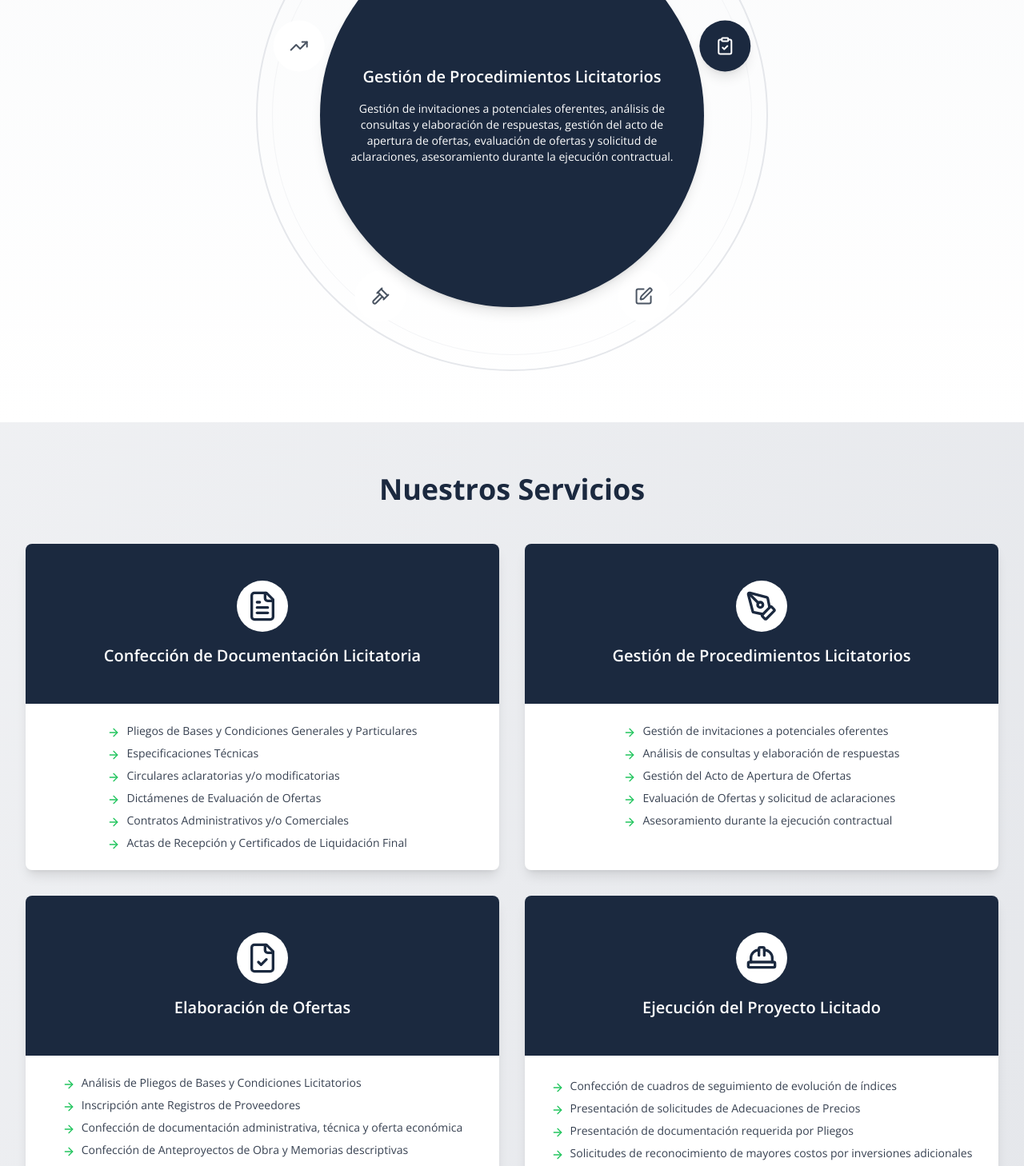
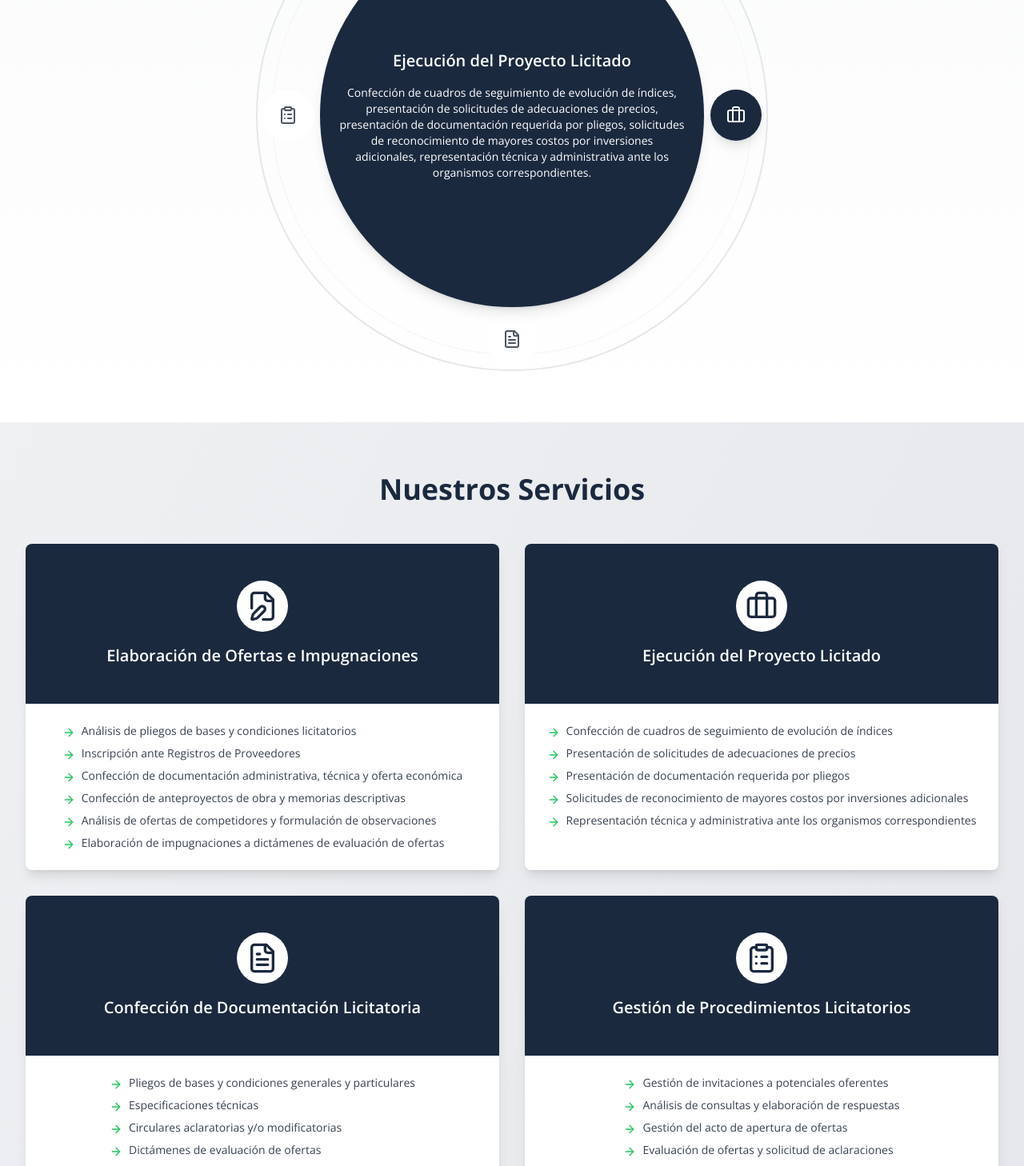
Before and after one commit to marianoberton/inted-web, a Next.js app: page /consultoria-licitaciones in a window 1280 px wide. Shown: the part 980-2438 px from the top of the page at 80% size. Built offline with nearby package versions, Linux system fonts and the light colour scheme.

Commit message:
update 29/11

```diff
--- a/src/app/components/HeroSection.jsx
+++ b/src/app/components/HeroSection.jsx
@@ -48,7 +48,7 @@ export default function HeroSection() {
           Gestión de proyectos públicos y/o privados
         </h1>
         <p className="text-lg md:text-xl text-white mb-8 max-w-xl">
-          Brindamos asesoramiento integral en gestión de proyectos constructivos y ejecución de contrataciones públicas y/o privadas
+          Brindamos asesoramiento integral en gestión de proyectos constructivos y ejecución de contrataciones públicas y/o privadas.
         </p>
       </div>
     </div>
--- a/src/app/components/IconShowcase.js
+++ b/src/app/components/IconShowcase.js
@@ -5,7 +5,7 @@ import { motion, AnimatePresence } from 'framer-motion'
 import {
   Building,
   Briefcase,
-  FileCheck,
+  PenLine,
   Ruler,
   Hammer,
   HardHat,
@@ -16,7 +16,7 @@ import {
 const Icons = {
   Building,
   Briefcase,
-  FileCheck,
+  PenLine,
   Ruler,
   Hammer,
   HardHat,
@@ -26,26 +26,26 @@ const Icons = {
 
 const services = [
   {
-    icon: 'Building',
+    icon: 'Briefcase',
     title: "Análisis de Factibilidad del Proyecto Constructivo",
     content:
       "Análisis integral de aspectos morfológicos e interiorismo del anteproyecto, evaluación de usos requeridos, verificación de disposiciones del Código Urbanístico y de Edificación, informe de factibilidad de proyecto constructivo.",
   },
   {
-    icon: 'Briefcase',
+    icon: 'PenLine',
     title: "Plano de Etapa de Proyecto y Permiso de Obra Civil",
     content:
       "Adecuación de planos de arquitectura al formato municipal, tramitación de informes de dominio y certificados de aptitud ambiental, modificaciones de proyectos, seguimiento continuo del trámite con informes semanales.",
   },
   {
-    icon: 'FileCheck',
-    title: "Planos de Instalaciones (Incendios, Sanitaria, Eléctrica, etc.)",
+    icon: 'Building',
+    title: "Planos de Instalaciones (Incendios, Sanitaria, Eléctrica, Ventilación, Mecánica/Electromecánica)",
     content:
-      "Adecuación de los planos de instalaciones al formato municipal, tramitación de informes de dominio y Certificados de Aptitud Ambiental, seguimiento continuo del trámite e informes de subsanaciones, conforme de obra de instalaciones.",
+      "Adecuación de los planos de instalaciones al formato municipal, tramitación de informes de dominio y certificados de aptitud ambiental, seguimiento continuo del trámite e informes de subsanaciones, conforme de obra de instalaciones.",
   },
   {
     icon: 'Ruler',
-    title: "Plano de Mensura y Unificación",
+    title: "Plano de Mensura y Unificación Parcelaria",
     content:
       "Adecuación del plano a formato municipal, tramitación de informes de dominio, informe de subsanaciones y adecuaciones correspondientes, seguimiento continuo del trámite con informes de situación semanal.",
   },
@@ -59,13 +59,13 @@ const services = [
     icon: 'HardHat',
     title: "Portal Director de Obra",
     content:
-      "Gestión de trámites de excavaciones, gestión de trámites de demoliciones, solicitud de alta de obra, cartel de obra, AVO 1, 2 y 3, seguimiento continuo del trámite con informes semanales.",
+      "Gestión de trámites de solicitud de excavaciones, demoliciones, alta de obra, cartel de obra, AVO 1, 2 y 3, seguimiento continuo del trámite con informes semanales",
   },
   {
     icon: 'Home',
     title: "Conforme a Obra (AVO 4)",
     content:
-      "Adecuación de planos de arquitectura de obra ejecutada a formato municipal, tramitación de informes de dominio y certificados de aptitud ambiental, regularización de Obra en Contravención y Ajuste de Obra, seguimiento continuo del trámite con reportes semanales.",
+      "Adecuación de planos de arquitectura de obra ejecutada a formato municipal, tramitación de informes de dominio y certificados de aptitud ambiental, regularización de obra en contravención y ajuste de obra, seguimiento continuo del trámite con reportes semanales.",
   },
   {
     icon: 'Layers',
--- a/src/app/components/IconShowcaseLicitaciones.js
+++ b/src/app/components/IconShowcaseLicitaciones.js
@@ -2,41 +2,42 @@
 
 import React, { useState, useEffect } from 'react'
 import { motion, AnimatePresence } from 'framer-motion'
-import { FileText, ClipboardCheck, Edit, Gavel, TrendingUp } from 'lucide-react'
+import { FileText, PenTool, FileCheck, HardHat, FileEdit, Briefcase, ClipboardList } from 'lucide-react'
 
 const Icons = {
   FileText,
-  ClipboardCheck,
-  Edit,
-  Gavel,
-  TrendingUp,
+  PenTool,
+  FileCheck,
+  HardHat,
+  FileEdit,
+  Briefcase,
+  ClipboardList,
 }
 
 const licitacionesServices = [
   {
+    icon: 'FileEdit',
+    title: "Elaboración de Ofertas e Impugnaciones",
+    content:
+      "Análisis de pliegos de bases y condiciones licitatorios, inscripción ante Registros de Proveedores, confección de documentación administrativa, técnica y oferta económica, confección de anteproyectos de obra y memorias descriptivas, análisis de ofertas de competidores y formulación de observaciones, elaboración de impugnaciones a dictámenes de evaluación de ofertas.",
+  },
+  {
+    icon: 'Briefcase',
+    title: "Ejecución del Proyecto Licitado",
+    content:
+      "Confección de cuadros de seguimiento de evolución de índices, presentación de solicitudes de adecuaciones de precios, presentación de documentación requerida por pliegos, solicitudes de reconocimiento de mayores costos por inversiones adicionales, representación técnica y administrativa ante los organismos correspondientes.",
+  },
+  {
     icon: 'FileText',
     title: "Confección de Documentación Licitatoria",
-    content: "Elaboración de pliegos de bases y condiciones generales y particulares, especificaciones técnicas, circulares aclaratorias y/o modificatorias, dictámenes de evaluación de ofertas, contratos administrativos y/o comerciales, actas de recepción y certificados de liquidación final.",
+    content:
+      "Pliegos de bases y condiciones generales y particulares, especificaciones técnicas, circulares aclaratorias y/o modificatorias, dictámenes de evaluación de ofertas, contratos administrativos y/o comerciales, actas de recepción y certificados de liquidación final.",
   },
   {
-    icon: 'ClipboardCheck',
+    icon: 'ClipboardList',
     title: "Gestión de Procedimientos Licitatorios",
-    content: "Gestión de invitaciones a potenciales oferentes, análisis de consultas y elaboración de respuestas, gestión del acto de apertura de ofertas, evaluación de ofertas y solicitud de aclaraciones, asesoramiento durante la ejecución contractual.",
-  },
-  {
-    icon: 'Edit',
-    title: "Elaboración de Ofertas",
-    content: "Análisis de pliegos de bases y condiciones licitatorios, inscripción ante registros de proveedores, confección de documentación administrativa, técnica y oferta económica, confección de anteproyectos de obra y memorias descriptivas, análisis de ofertas de competidores y formulación de observaciones.",
-  },
-  {
-    icon: 'Gavel',
-    title: "Elaboración de Impugnaciones",
-    content: "Asesoría para la elaboración de impugnaciones fundamentadas, evaluación de dictámenes y formulación de objeciones basadas en el análisis detallado de las ofertas.",
-  },
-  {
-    icon: 'TrendingUp',
-    title: "Ejecución del Proyecto Licitado",
-    content: "Confección de cuadros de seguimiento de evolución de índices, presentación de solicitudes de adecuaciones de precios, presentación de documentación requerida por pliegos, y solicitudes de reconocimiento de mayores costos por inversiones adicionales.",
+    content:
+      "Gestión de invitaciones a potenciales oferentes, análisis de consultas y elaboración de respuestas, gestión del acto de apertura de ofertas, evaluación de ofertas y solicitud de aclaraciones, asesoramiento durante la ejecución contractual.",
   },
 ]
 
@@ -75,7 +76,7 @@ export default function LicitacionesServiceShowcase() {
 
   return (
     <div className="relative container mx-auto py-16 flex flex-col items-center bg-gradient-to-b from-gray-50 to-white px-4">
-      <h2 className="text-3xl font-bold mb-8 text-center text-gray-800">Área de Licitaciones</h2>
+      <h2 className="text-3xl font-bold mb-8 text-center text-gray-800">Nuestros Servicios</h2>
 
       <div
         className={`relative flex items-center justify-center ${
@@ -106,7 +107,7 @@ export default function LicitacionesServiceShowcase() {
                 transform: `translate(${x}px, ${y}px)`,
                 width: isMobile ? '42px' : '64px',
                 height: isMobile ? '42px' : '64px',
-                border: isMobile ? '2px solid #E5E7EB' : 'none', // Borde en mobile
+                border: isMobile ? '2px solid #E5E7EB' : 'none',
               }}
             >
               {Icon && (
--- a/src/app/components/Navbar.jsx
+++ b/src/app/components/Navbar.jsx
@@ -75,7 +75,7 @@ export default function Navbar() {
           isMobile ? "py-1" : "py-2"
         } flex items-center justify-between`}
       >
-        <div className={`${isMobile ? "w-24" : "w-28 md:w-36"}`}>
+        <div className={`${isMobile ? "w-24" : "w-28 md:w-44"}`}>
           <Link href="/">
             <Image
               src={
@@ -88,8 +88,8 @@ export default function Navbar() {
                   : "/images/blanco2.png"
               }
               alt="Logo"
-              width={isMobile ? 80 : 180}
-              height={isMobile ? 40 : 90}
+              width={isMobile ? 80 : 200}
+              height={isMobile ? 40 : 100}
             />
           </Link>
         </div>
--- a/src/app/components/TenderData.js
+++ b/src/app/components/TenderData.js
@@ -123,7 +123,7 @@ export default function TenderPreview() {
   return (
     <div id="tender-preview" className="bg-white py-16">
       <div className="container mx-auto px-4">
-        <h2 className="text-3xl font-bold text-[#1b293f] mb-8 text-center">Licitaciones por Categoría</h2>
+        <h2 className="text-3xl font-bold text-[#1b293f] mb-8 text-center">Licitaciones Activas por Categoría</h2>
         <div className="relative">
           <AnimatePresence mode="wait">
             {tenderData.length > 0 && (
--- a/src/app/components/practice-areas.jsx
+++ b/src/app/components/practice-areas.jsx
@@ -4,7 +4,7 @@ import React from "react"
 import { motion, AnimatePresence } from "framer-motion"
 import Image from "next/image"
 import Link from "next/link"
-import { FileText, PenTool, FileCheck, Building, Ruler, Clipboard, ArrowRight } from 'lucide-react'
+import { Briefcase, PenLine, HardHat, ArrowRight, FileEdit, ClipboardList } from 'lucide-react'
 import { Button } from "./ui/button"
 
 const PracticeArea = ({ title, image, link, services }) => (
@@ -26,6 +26,7 @@ const PracticeArea = ({ title, image, link, services }) => (
     </div>
     <div className="absolute inset-0 flex flex-col items-center justify-center p-6 transition-all duration-300 group-hover:justify-end">
       <h3 className="text-3xl font-bold text-white mb-4 text-center transition-all duration-300 group-hover:mb-8">{title}</h3>
+      <div className="hidden group-hover:flex flex-col items-center space-y-4 w-full max-w-md mx-auto">
         <AnimatePresence>
           {services.map((service, index) => (
             <motion.div
@@ -34,12 +35,13 @@ const PracticeArea = ({ title, image, link, services }) => (
               animate={{ opacity: 1, y: 0 }}
               exit={{ opacity: 0, y: -20 }}
               transition={{ duration: 0.3, delay: index * 0.1 }}
-            className="hidden group-hover:block"
+              className="w-full"
             >
               <ServiceIcon {...service} />
             </motion.div>
           ))}
         </AnimatePresence>
+      </div>
       <motion.div
         initial={{ opacity: 0, y: 20 }}
         animate={{ opacity: 1, y: 0 }}
@@ -59,11 +61,13 @@ const PracticeArea = ({ title, image, link, services }) => (
 )
 
 const ServiceIcon = ({ icon: Icon, title }) => (
-  <div className="flex items-center text-white mb-3">
-    <div className="bg-white/20 p-2 rounded-full mr-3">
+  <div className="flex items-center text-white">
+    {/* Contenedor del icono */}
+    <div className="bg-white/20 p-2 rounded-full flex items-center justify-center w-10 h-10 flex-shrink-0">
       {Icon && <Icon className="w-5 h-5" />}
     </div>
-    <span className="text-sm">{title}</span>
+    {/* Contenedor del texto */}
+    <span className="text-sm ml-4">{title}</span>
   </div>
 )
 
@@ -74,9 +78,9 @@ export default function PracticeAreas() {
       image: "/images/1678385453066.jpg",
       link: "/consultoria-licitaciones",
       services: [
-        { icon: FileText, title: "Confección de Documentación Licitatoria" },
-        { icon: PenTool, title: "Gestión de Procedimientos Licitatorios" },
-        { icon: FileCheck, title: "Elaboración de Ofertas" }
+        { icon: FileEdit, title: "Elaboración de Ofertas e Impugnaciones" },
+        { icon: Briefcase, title: "Ejecución del Proyecto Licitado" },
+        { icon: ClipboardList, title: "Gestión de Procedimientos Licitatorios" },
       ]
     },
     {
@@ -84,9 +88,9 @@ export default function PracticeAreas() {
       image: "/images/pexels-photo-3525541.jpeg",
       link: "/proyectos-constructivos",
       services: [
-        { icon: Building, title: "Análisis de Factibilidad del Proyecto Constructivo" },
-        { icon: Ruler, title: "Plano de Mensura y Unificación" },
-        { icon: Clipboard, title: "Plano de Demolición" }
+        { icon: Briefcase, title: "Análisis de Factibilidad del Proyecto Constructivo" },
+        { icon: PenLine, title: "Plano de Etapa de Proyecto y Permiso de Obra Civil" },
+        { icon: HardHat, title: "Portal Director de Obra" }
       ]
     }
   ]
--- a/src/app/consultoria-licitaciones/page.js
+++ b/src/app/consultoria-licitaciones/page.js
@@ -2,56 +2,58 @@
 
 import React from "react";
 import { motion } from "framer-motion";
-import { FileText, PenTool, FileCheck, HardHat, ArrowRight } from "lucide-react";
+import { FileText, FileEdit, Briefcase, ClipboardList, ArrowRight } from "lucide-react";
 import IconShowcaseLicitaciones from "../components/IconShowcaseLicitaciones"; // Asegúrate de que el archivo exista y esté correctamente nombrado
 
 const servicios = [
   {
+    icon: FileEdit,
+    title: "Elaboración de Ofertas e Impugnaciones",
+    details: [
+      "Análisis de pliegos de bases y condiciones licitatorios",
+      "Inscripción ante Registros de Proveedores",
+      "Confección de documentación administrativa, técnica y oferta económica",
+      "Confección de anteproyectos de obra y memorias descriptivas",
+      "Análisis de ofertas de competidores y formulación de observaciones",
+      "Elaboración de impugnaciones a dictámenes de evaluación de ofertas",
+    ],
+  },
+  {
+    icon: Briefcase,
+    title: "Ejecución del Proyecto Licitado",
+    details: [
+      "Confección de cuadros de seguimiento de evolución de índices",
+      "Presentación de solicitudes de adecuaciones de precios",
+      "Presentación de documentación requerida por pliegos",
+      "Solicitudes de reconocimiento de mayores costos por inversiones adicionales",
+      "Representación técnica y administrativa ante los organismos correspondientes",
+    ],
+  },
+  {
     icon: FileText,
     title: "Confección de Documentación Licitatoria",
     details: [
-      "Pliegos de Bases y Condiciones Generales y Particulares",
-      "Especificaciones Técnicas",
+      "Pliegos de bases y condiciones generales y particulares",
+      "Especificaciones técnicas",
       "Circulares aclaratorias y/o modificatorias",
-      "Dictámenes de Evaluación de Ofertas",
-      "Contratos Administrativos y/o Comerciales",
-      "Actas de Recepción y Certificados de Liquidación Final",
+      "Dictámenes de evaluación de ofertas",
+      "Contratos administrativos y/o comerciales",
+      "Actas de recepción y certificados de liquidación final",
     ],
   },
   {
-    icon: PenTool,
+    icon: ClipboardList,
     title: "Gestión de Procedimientos Licitatorios",
     details: [
       "Gestión de invitaciones a potenciales oferentes",
       "Análisis de consultas y elaboración de respuestas",
-      "Gestión del Acto de Apertura de Ofertas",
-      "Evaluación de Ofertas y solicitud de aclaraciones",
+      "Gestión del acto de apertura de ofertas",
+      "Evaluación de ofertas y solicitud de aclaraciones",
       "Asesoramiento durante la ejecución contractual",
     ],
   },
-  {
-    icon: FileCheck,
-    title: "Elaboración de Ofertas",
-    details: [
-      "Análisis de Pliegos de Bases y Condiciones Licitatorios",
-      "Inscripción ante Registros de Proveedores",
-      "Confección de documentación administrativa, técnica y oferta económica",
-      "Confección de Anteproyectos de Obra y Memorias descriptivas",
-      "Análisis de ofertas de competidores y formulación de observaciones",
-      "Elaboración de Impugnaciones a Dictámenes de Evaluación de Ofertas",
-    ],
-  },
-  {
-    icon: HardHat,
-    title: "Ejecución del Proyecto Licitado",
-    details: [
-      "Confección de cuadros de seguimiento de evolución de índices",
-      "Presentación de solicitudes de Adecuaciones de Precios",
-      "Presentación de documentación requerida por Pliegos",
-      "Solicitudes de reconocimiento de mayores costos por inversiones adicionales",
-    ],
-  },
 ];
+
 
 export default function ConsultoriaLicitaciones() {
   return (
--- a/src/app/contacto/page.js
+++ b/src/app/contacto/page.js
@@ -44,7 +44,7 @@ export default function Contacto() {
         transition={{ duration: 0.5 }}
         className="max-w-7xl mx-auto"
       >
-        <h1 className="text-4xl sm:text-5xl md:text-6xl font-bold text-center text-[#1b293f] mb-16">Contáctenos</h1>
+        <h1 className="text-4xl sm:text-5xl md:text-6xl font-bold text-center text-[#1b293f] mb-16">Contacto</h1>
 
         <div className="grid grid-cols-1 md:grid-cols-2 gap-12">
           {/* Contact Form */}
@@ -54,7 +54,7 @@ export default function Contacto() {
             transition={{ duration: 0.5, delay: 0.2 }}
             className="bg-white rounded-lg shadow-xl p-8"
           >
-            <h2 className="text-2xl font-semibold text-[#1b293f] mb-6">Envíenos un mensaje</h2>
+            <h2 className="text-2xl font-semibold text-[#1b293f] mb-6">Envíanos un mensaje</h2>
             <form onSubmit={handleSubmit} className="space-y-4">
               <Input
                 type="text"
--- a/src/app/quienes-somos/page.js
+++ b/src/app/quienes-somos/page.js
@@ -66,7 +66,7 @@ export default function SobreNosotros() {
                   Inted
                 </h1>
                 <p className="text-lg sm:text-xl text-gray-200">
-                  Inted es una consultora innovadora que brinda un asesoramiento
+                  Somos una consultora innovadora que brinda un asesoramiento
                   integral en el ámbito de proyectos constructivos y licitaciones
                   públicas y/o privadas, garantizando el cumplimiento normativo en cada
                   etapa del proceso.
```
Also changed, not shown: src/app/proyectos-constructivos/page.js (+16 -12 lines). Lines whose indentation alone changed are shown as unchanged.
